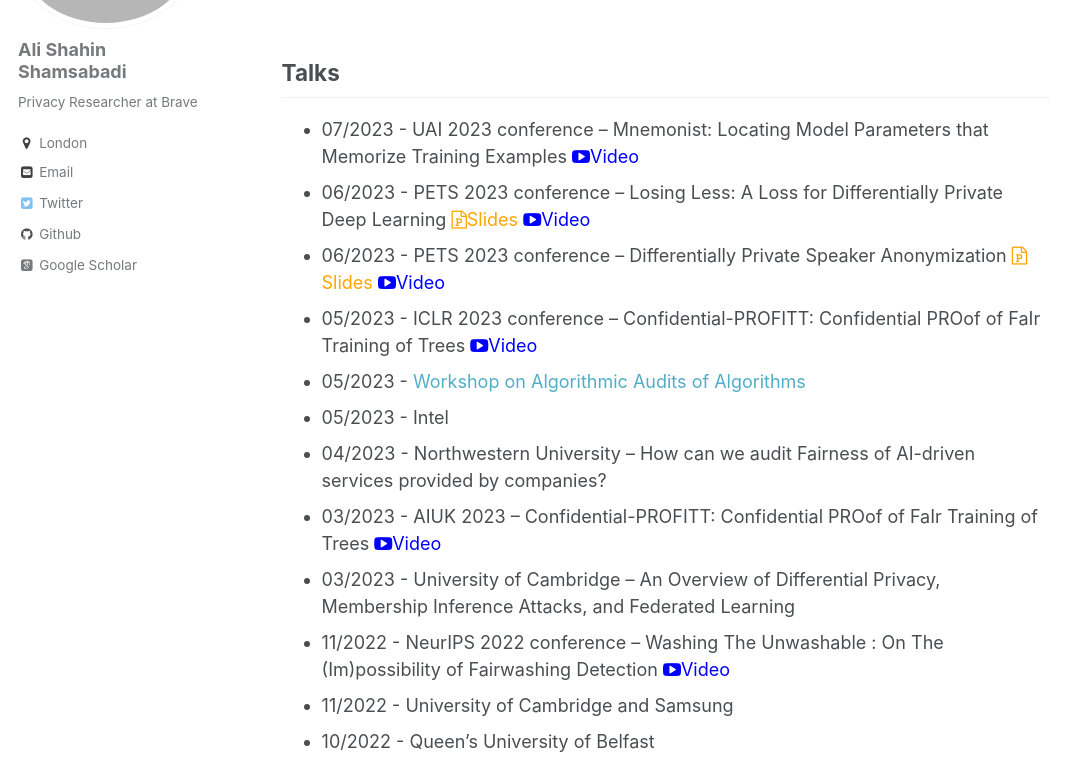
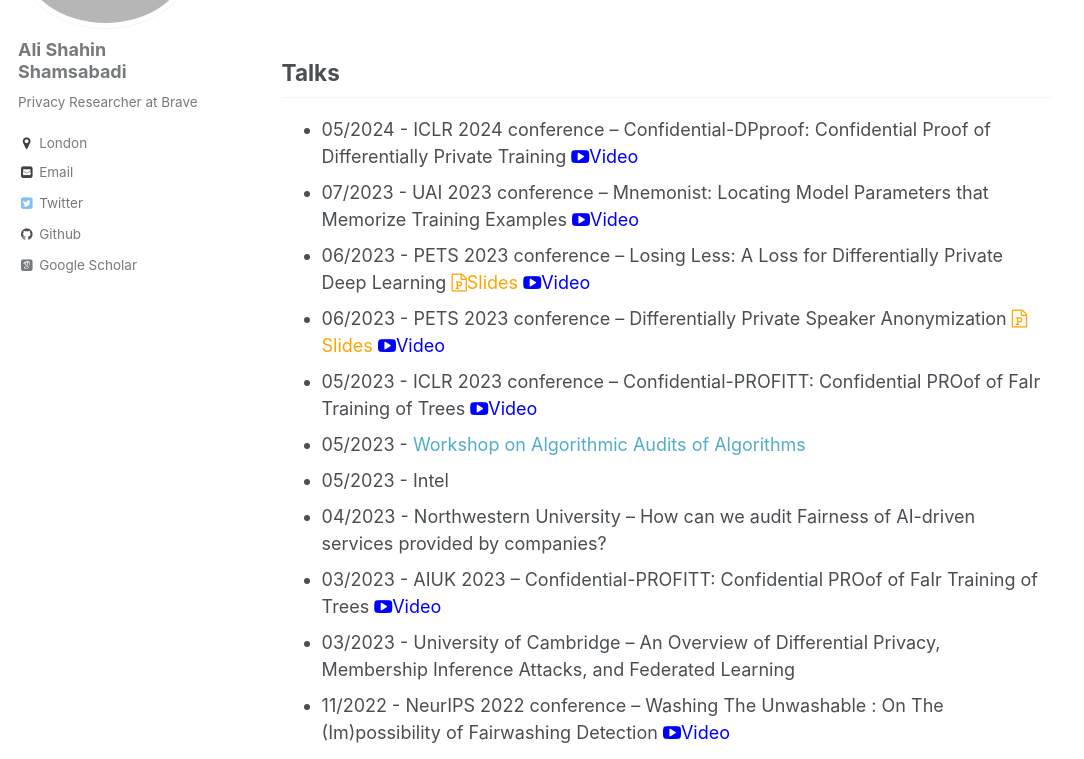
Before and after one commit to AliShahin/AliShahin.github.io, a Jekyll site: the page built from _pages/about.md, in a window 1280 px wide and 900 px high, scrolled down 7143 px, cut to the strip 141-900 px from the top of the window. Shown: the whole strip, without its empty margins (0-1084 px from the left). Built offline with Jekyll 4.4.1, drawn with Linux system fonts in a browser that asks for light colours; some web fonts are replaced.

Commit message:
Update about.md

```diff
--- a/_pages/about.md
+++ b/_pages/about.md
@@ -114,6 +114,7 @@ against Pre-trained Large Language Models](https://arxiv.org/pdf/2409.13745).
 </figure>
 
 ## Talks
+- 05/2024 - ICLR 2024 conference -- Confidential-DPproof: Confidential Proof of Differentially Private Training <i class="fa fa-youtube-play" style="color:blue"></i>[<font color="blue">Video</font>](https://iclr.cc/virtual/2024/poster/18707)
 - 07/2023 - UAI 2023 conference -- Mnemonist: Locating Model Parameters that Memorize Training Examples <i class="fa fa-youtube-play" style="color:blue"></i>[<font color="blue">Video</font>](https://www.youtube.com/watch?v=-GE8BUZzjlo)
 - 06/2023 - PETS 2023 conference -- Losing Less: A Loss for Differentially Private Deep Learning <i class="fa fa-file-powerpoint-o" style="color:orange"></i>[<font color="orange">Slides</font>](https://drive.google.com/file/d/1leWqbEArDvZzM_zCEtjk6i_Vk5uvTpnF/view) <i class="fa fa-youtube-play" style="color:blue"></i>[<font color="blue">Video</font>](https://www.youtube.com/watch?v=Eet3AJeqTEY)
 - 06/2023 - PETS 2023 conference -- Differentially Private Speaker Anonymization <i class="fa fa-file-powerpoint-o" style="color:orange"></i>[<font color="orange">Slides</font>](https://drive.google.com/file/d/1s-da_nW0Rz-RJO6Rovo0qM8auvpOYTg8/view) <i class="fa fa-youtube-play" style="color:blue"></i>[<font color="blue">Video</font>](https://www.youtube.com/watch?v=uvc49vW-UUI)
```
